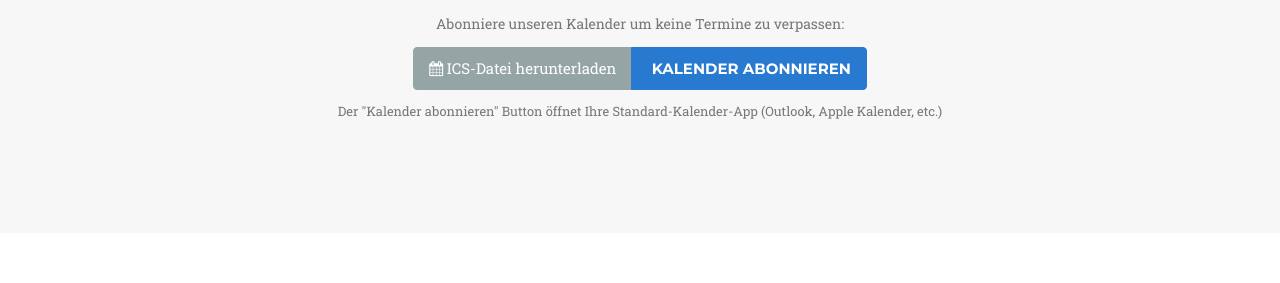
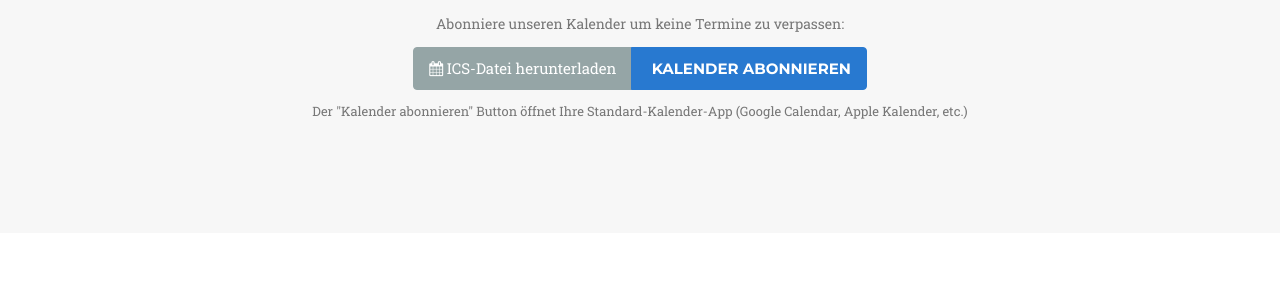
Before and after one commit to DotNetRegensburg/dotnetregensburg.github.io, a Jekyll site: the page built from index.html, in a window 1280 px wide and 900 px high, scrolled down 3006 px. Shown: the part 158-441 px from the top of the window. Built offline with Jekyll 4.4.1, drawn with Linux system fonts in a browser that asks for light colours; some web fonts are replaced.

Commit message:
Update calendar description

```diff
--- a/_includes/talks.html
+++ b/_includes/talks.html
@@ -63,7 +63,7 @@
                     </a>
                 </div>
                 <p class="small text-muted" style="margin-top: 10px;">
-                    Der "Kalender abonnieren" Button öffnet Ihre Standard-Kalender-App (Outlook, Apple Kalender, etc.)
+                    Der "Kalender abonnieren" Button öffnet Ihre Standard-Kalender-App (Google Calendar, Apple Kalender, etc.)
                 </p>
             </div>
         </div>
```
